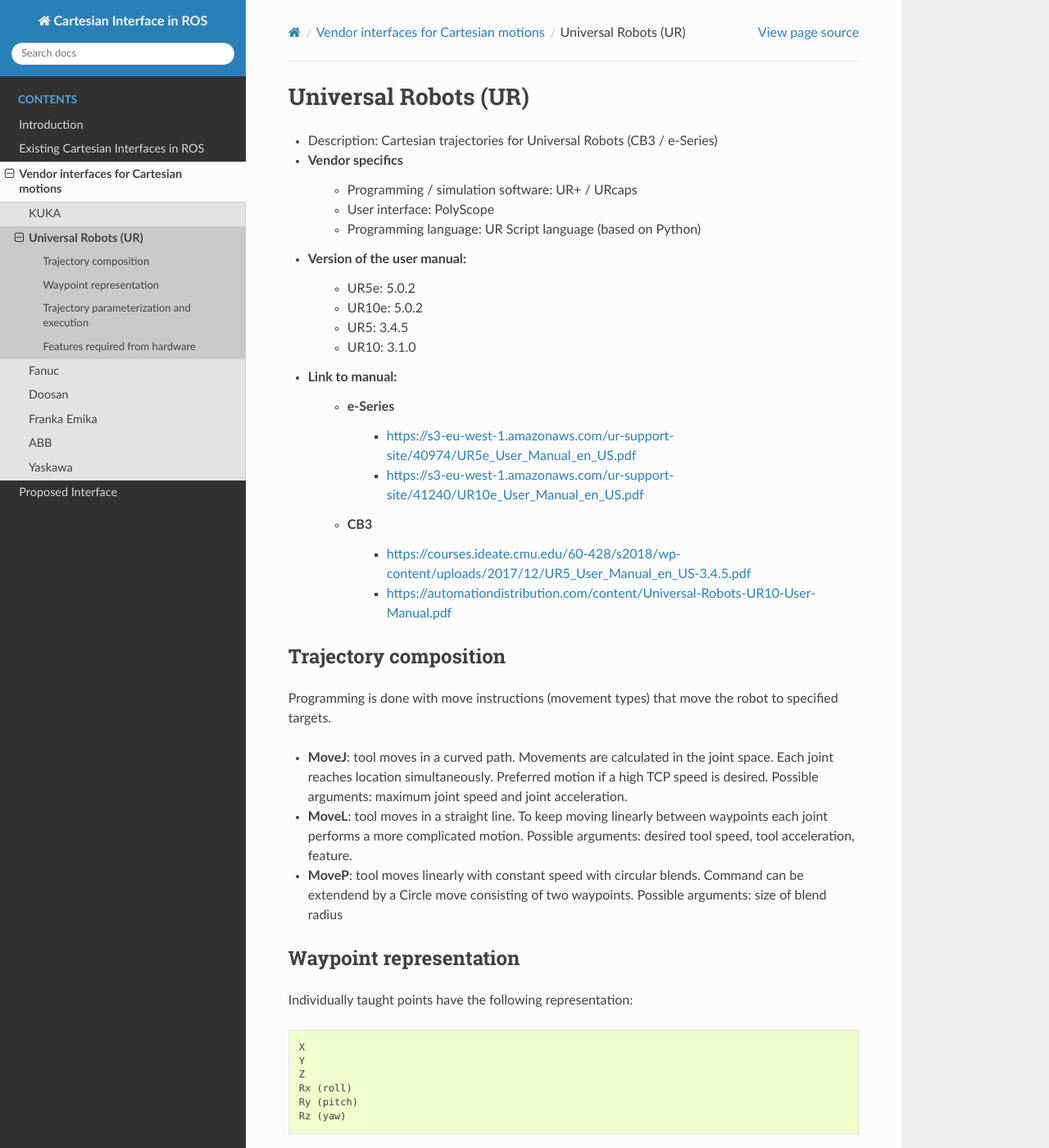
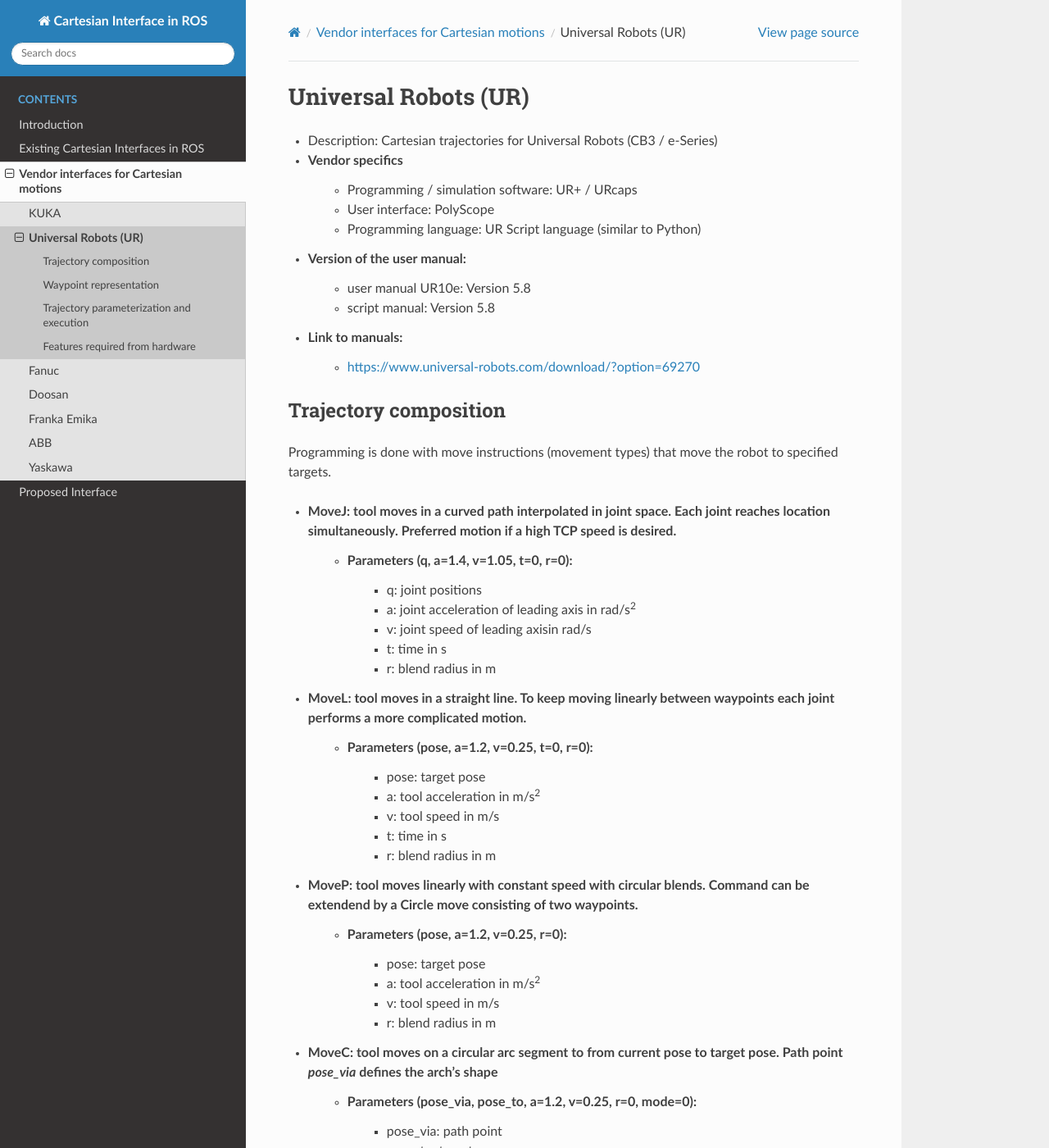
Before and after one commit to fzi-forschungszentrum-informatik/fzi_robot_interface_proposal, a Sphinx documentation site: the page built from source/industry/UR.rst, in a window 1280 px wide and 1400 px high. Shown: the whole window at 82% size. Built offline with Sphinx 7.4.7 and the Read the Docs theme 2.0.0, drawn with Linux system fonts in a browser that asks for light colours; some of the changed text lies outside the part shown.

Commit message:
UR interface proofreading

```diff
--- a/source/industry/UR.rst
+++ b/source/industry/UR.rst
@@ -1,33 +1,56 @@
+.. _conveyor_tracking: https://www.universal-robots.com/articles/ur-articles/conveyor-tracking-guide/
+.. _dynamic_force_control: https://www.universal-robots.com/articles/ur-articles/urscript-dynamic-force-control/
+
+
 Universal Robots (UR)
 =====================
 * Description: Cartesian trajectories for Universal Robots (CB3 / e-Series)
 * Vendor specifics
    * Programming / simulation software:     UR+ / URcaps
    * User interface: 			            PolyScope
-   * Programming language: 		            UR Script language (based on Python)
+   * Programming language: 		            UR Script language (similar to Python)
 
 * Version of the user manual:
-   * UR5e: 5.0.2
-   * UR10e: 5.0.2
-   * UR5: 3.4.5
-   * UR10:  3.1.0
-* Link to manual:
-   * e-Series
-      * https://s3-eu-west-1.amazonaws.com/ur-support-site/40974/UR5e_User_Manual_en_US.pdf
-      * https://s3-eu-west-1.amazonaws.com/ur-support-site/41240/UR10e_User_Manual_en_US.pdf
-   * CB3
-      * https://courses.ideate.cmu.edu/60-428/s2018/wp-content/uploads/2017/12/UR5_User_Manual_en_US-3.4.5.pdf
-      * https://automationdistribution.com/content/Universal-Robots-UR10-User-Manual.pdf
-
+   * user manual UR10e: Version 5.8
+   * script manual: Version 5.8
+* Link to manuals:
+   * https://www.universal-robots.com/download/?option=69270
 
 Trajectory composition
 ----------------------
 Programming is done with move instructions (movement types) that move the robot to specified targets.
 
-* **MoveJ**: tool moves in a curved path. Movements are calculated in the joint space. Each joint reaches location simultaneously. Preferred motion if a high TCP speed is desired. Possible arguments: maximum joint speed and joint acceleration.
-* **MoveL**: tool moves in a straight line. To keep moving linearly between waypoints each joint performs a more complicated motion. Possible arguments: desired tool speed, tool acceleration, feature.
-* **MoveP**: tool moves linearly with constant speed with circular blends. Command can be extendend by a Circle move consisting of two waypoints. Possible arguments: size of blend radius
+* **MoveJ**: tool moves in a curved path interpolated in joint space. Each joint reaches location simultaneously. Preferred motion if a high TCP speed is desired.
+   * Parameters (q, a=1.4, v=1.05, t=0, r=0):
+      * q: joint positions
+      * a: joint acceleration of leading axis in rad/s\ :sup:`2`
+      * v: joint speed of leading axisin rad/s
+      * t: time in s
+      * r: blend radius in m
 
+* **MoveL**: tool moves in a straight line. To keep moving linearly between waypoints each joint performs a more complicated motion.
+   * Parameters (pose, a=1.2, v=0.25, t=0, r=0):
+      * pose: target pose
+      * a: tool acceleration in m/s\ :sup:`2`
+      * v: tool speed in m/s
+      * t: time in s
+      * r: blend radius in m
+
+* **MoveP**: tool moves linearly with constant speed with circular blends. Command can be extendend by a Circle move consisting of two waypoints.
+   * Parameters (pose, a=1.2, v=0.25, r=0):
+      * pose: target pose
+      * a: tool acceleration in m/s\ :sup:`2`
+      * v: tool speed in m/s
+      * r: blend radius in m
+
+* **MoveC**: tool moves on a circular arc segment to from current pose to target pose. Path point `pose_via` defines the arch's shape
+   * Parameters (pose_via, pose_to, a=1.2, v=0.25, r=0, mode=0):
+      * pose_via: path point
+      * pose_to: target pose
+      * a: tool acceleration in m/s\ :sup:`2`
+      * v: tool speed in m/s
+      * r: blend radius (of target pose) in m
+      * mode: (0: Unconstrained / 1: Fixed mode)
 
 
 Waypoint representation
@@ -83,7 +106,23 @@ Trajectory parameterization and execution
 
 
 * Online (real-time) trajectory modifications
-    * realized by Real-Time Data Exchange (RTDE) interface
+    * path offset
+        * a  robot motion can be superimposed with a Cartesian offset
+        * Cartesian path offset is specified by the script function `path_offset_set(offset, type)`
+            * offset: Pose specifying the translational and rotational offset
+            * type: Specifies which coordinates to apply (`BASE`,`TCP`, `MOTION`, `BASE_INVERTED`)
+        * possible applications:
+            * imposing a weaving motion onto a welding task
+            * compensating for moving the robot base while following a trajectory
+
+    * dynamic force control (see `dynamic_force_control`_)
+        * provides control of the force parameters dynamically at runtime
+        * function to set robot to force mode: `force_mode(task_frame, selection_vector, wrench, type, limits)`
+
+    * conveyor tracking (see `conveyor_tracking`_)
+        * adjusts a robot's trajectory to a moving conveyor
+        * available for linear and circular conveyors
+        * CB3 and e-Series controller can decode signals at up to 40kHz
 
 
 Features required from hardware
```
Also changed, not shown: other parts of source/industry/UR.rst (+2 -2 lines).
